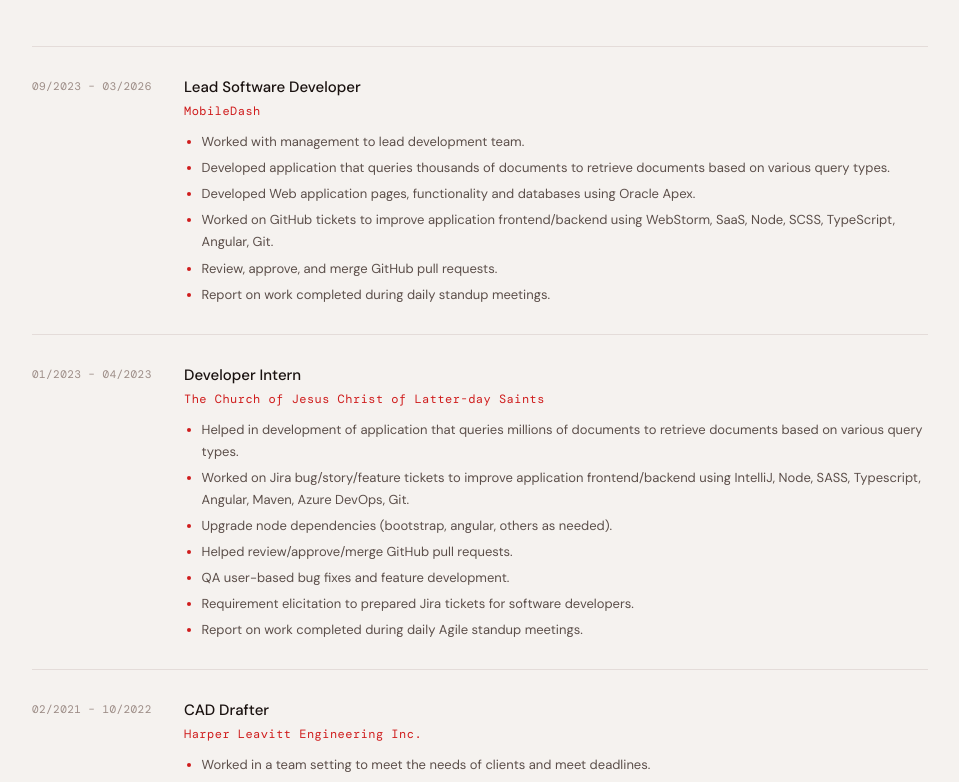
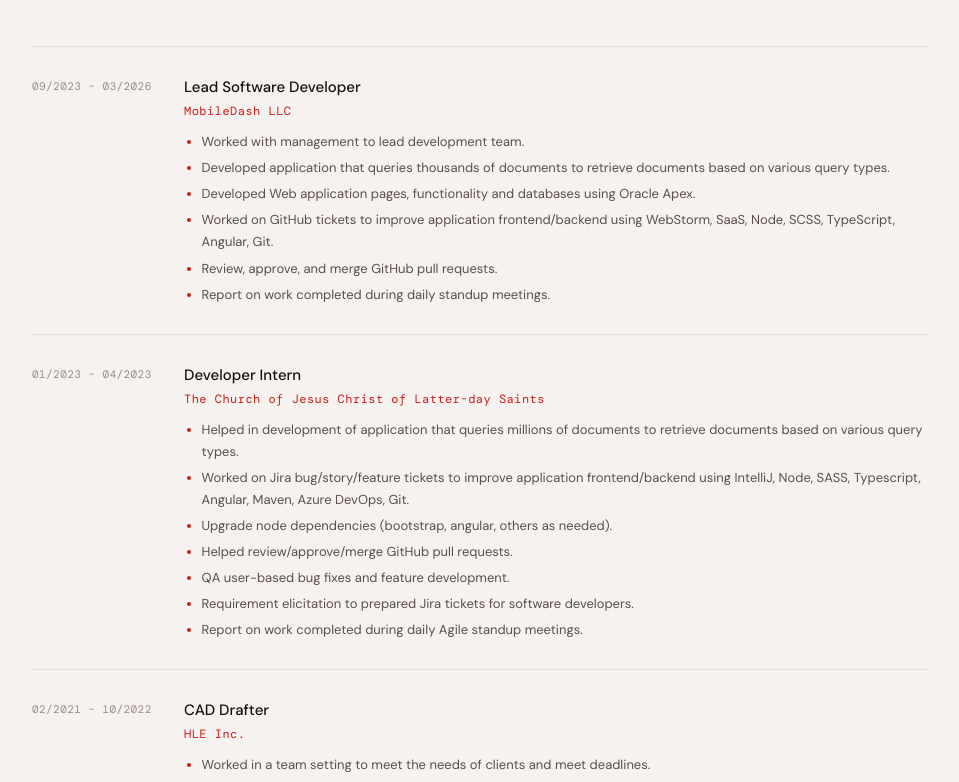
Before and after one commit to Antonio-Saucedo/professional-portfolio, a React (Vite) app: page / in a window 1280 px wide. Shown: the part 2818-3600 px from the top of the page, without its empty margins (160-1119 px from the left). Built offline with nearby package versions, Linux system fonts and the light colour scheme; no server answers.

Commit message:
Updated resume section company names to include company types

```diff
--- a/src/App.tsx
+++ b/src/App.tsx
@@ -246,7 +246,7 @@
                         {
                             period: '09/2023 – 03/2026',
                             role: 'Lead Software Developer',
-                            company: 'MobileDash',
+                            company: 'MobileDash LLC',
                             desc: [
                                 'Worked with management to lead development team.',
                                 'Developed application that queries thousands of documents to retrieve documents based on various query types.',
@@ -271,7 +271,7 @@
                         {
                             period: '02/2021 – 10/2022',
                             role: 'CAD Drafter',
-                            company: 'Harper Leavitt Engineering Inc.',
+                            company: 'HLE Inc.',
                             desc: [
                                 'Worked in a team setting to meet the needs of clients and meet deadlines.',
                                 'Communicated with state and local jurisdictions to meet requirements.',
```
